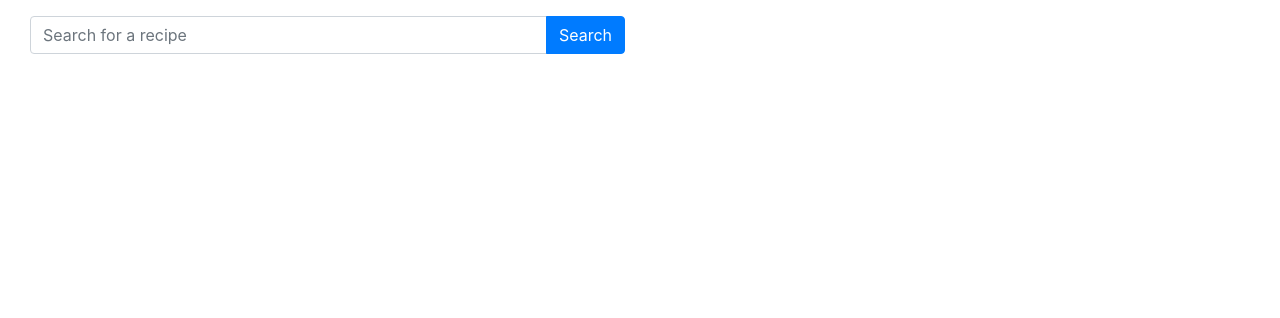
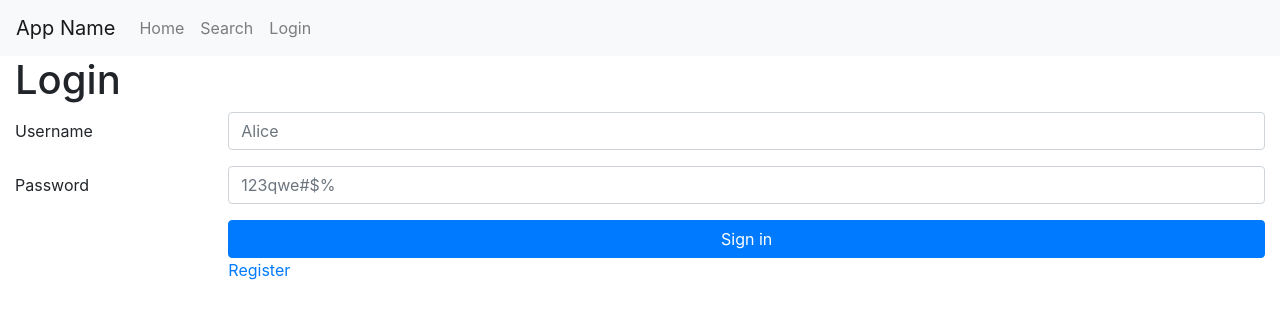
Before and after one commit to daniaalnahdi/wbdv-f19-team18, a React (Create React App) app: page /login in a window 1280 px wide. Shown: the top 318 px of the page. Built offline with nearby package versions, Linux system fonts and the light colour scheme.

Commit message:
add nav, login, register, and home

```diff
--- a/src/components/HomePage.js
+++ /dev/null
@@ -1,27 +0,0 @@
-import { Route, Switch } from "react-router-dom";
-import DetailPage from "../pages/DetailPage";
-import { Provider } from "react-redux";
-import SearchPageContainer from "../containers/SearchPageContainer";
-import React from "react";
-import { createStore } from "redux";
-import SearchPageReducer from "../reducers/SearchPageReducer";
-
-const HomePage = ({}) => {
-    const store = createStore(SearchPageReducer);
-    return (
-        <Switch>
-            <Route path="/recipe/:id"
-                   render={(props) => <DetailPage recipeId={props.match.params.id}/>}/>
-            <Route path="*"
-                   render={() =>
-                       <div className="container-fluid my-3">
-                           <Provider store={store}>
-                               <SearchPageContainer/>
-                           </Provider>
-                       </div>
-                   }/>
-        </Switch>
-    );
-};
-
-export default HomePage
--- /dev/null
+++ b/src/components/NavBar.js
@@ -0,0 +1,32 @@
+import React from "react";
+import { Link } from "react-router-dom";
+
+class NavBar extends React.Component {
+    render(){
+        return(
+    <div>
+  <nav class="navbar navbar-expand-sm navbar-light bg-light">
+    <Link to="/" class="navbar-brand" href="#">
+      App Name
+    </Link>
+    <div className="collapse navbar-collapse" id="navbarNavAltMarkup">
+      <div className="navbar-nav">
+          <Link to="/" className="nav-item nav-link" href="#">
+            Home
+          </Link>
+          <Link to="/search" className="nav-item nav-link" href="#">
+            Search
+          </Link>
+          <Link to="/login" className="nav-item nav-link" href="#">
+            Login
+          </Link>
+      </div>
+    </div>
+  </nav>
+
+          </div>
+        )
+    }
+}
+
+export default NavBar;
--- a/src/containers/HomePageContainer.js
+++ b/src/containers/HomePageContainer.js
@@ -1,5 +1,5 @@
 import {connect} from 'react-redux';
-import HomePage from "../components/HomePage";
+import HomePage from "../pages/HomePage";
 import UserService from "../service/UserService";
 
 const stateToPropertyMapper = (state, ownProps) => {
--- /dev/null
+++ b/src/pages/HomePage.js
@@ -0,0 +1,41 @@
+import { BrowserRouter as Router, Route, Switch } from "react-router-dom";
+import DetailPage from "../pages/DetailPage";
+import { Provider } from "react-redux";
+import SearchPageContainer from "../containers/SearchPageContainer";
+import React from "react";
+import { createStore } from "redux";
+import SearchPageReducer from "../reducers/SearchPageReducer";
+import NavBar from "../components/NavBar";
+import LoginPage from "../pages/LoginPage";
+
+const HomePage = ({}) => {
+  const store = createStore(SearchPageReducer);
+  return (
+    <div>
+      <Router>
+        <NavBar></NavBar>
+        <Switch>
+          <Route path="/login">
+            <LoginPage />
+          </Route>
+          <Route
+            path="/search"
+            render={() => (
+              <div className="container-fluid my-3">
+                <Provider store={store}>
+                  <SearchPageContainer />
+                </Provider>
+              </div>
+            )}
+          />
+          <Route
+            path="/recipe/:id"
+            render={props => <DetailPage recipeId={props.match.params.id} />}
+          />
+        </Switch>
+      </Router>
+    </div>
+  );
+};
+
+export default HomePage;
--- /dev/null
+++ b/src/pages/LoginPage.js
@@ -0,0 +1,51 @@
+import React from "react";
+
+export default class LoginPage extends React.Component {
+  render() {
+    return (
+      <div class="container-fluid">
+        <h1>Login</h1>
+        <form>
+          <div className="form-group row">
+            <label for="username" className="col-sm-2 col-form-label">
+              Username
+            </label>
+            <div className="col-sm-10">
+              <input
+                className="form-control"
+                id="username"
+                placeholder="Alice"
+              />
+            </div>
+          </div>
+          <div className="form-group row">
+            <label for="password" className="col-sm-2 col-form-label">
+              Password
+            </label>
+            <div className="col-sm-10">
+              <input
+                type="password"
+                className="form-control"
+                id="password"
+                placeholder="123qwe#$%"
+              />
+            </div>
+          </div>
+          <div className="form-group row">
+            <label className="col-sm-2 col-form-label"></label>
+            <div className="col-sm-10">
+              <button type="button" className="btn btn-primary btn-block">
+                Sign in
+              </button>
+              <div className="row">
+                <div className="col-6">
+                  <a href="#">Register</a>
+                </div>
+              </div>
+            </div>
+          </div>
+        </form>
+      </div>
+    );
+  }
+}
```
Also changed, not shown: src/pages/RegisterPage.js (added, +69 -0 lines).
